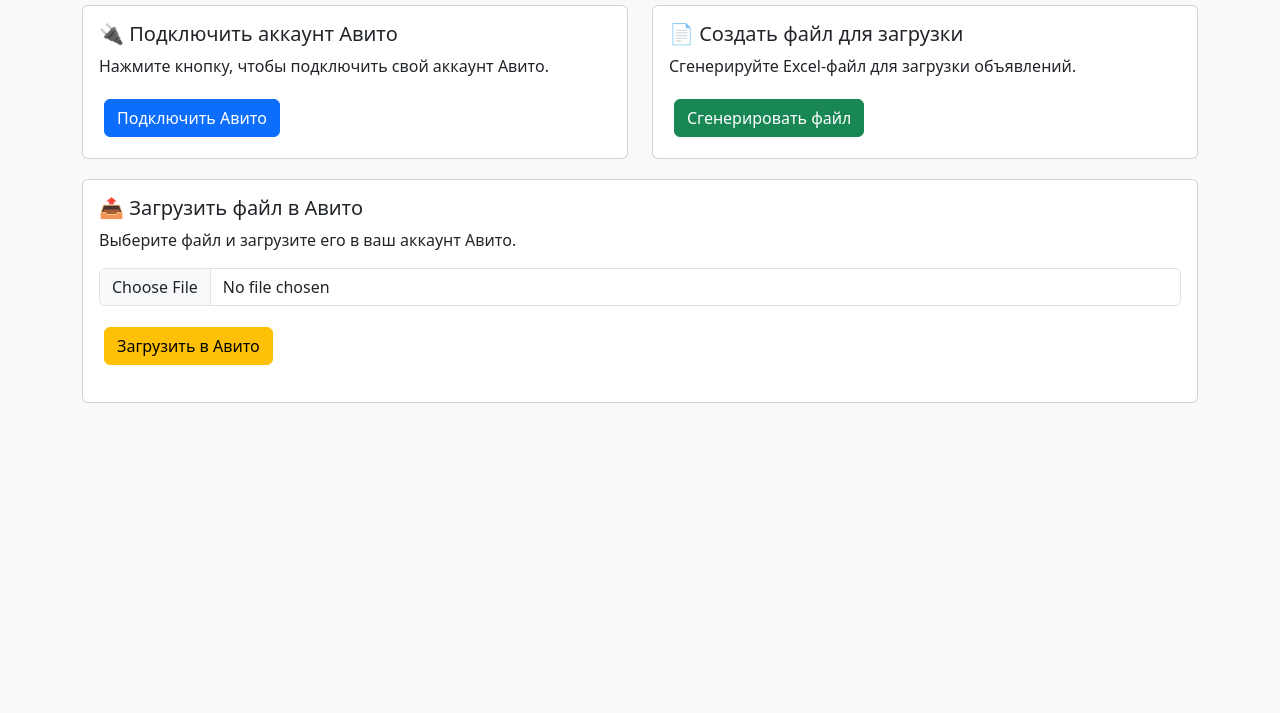
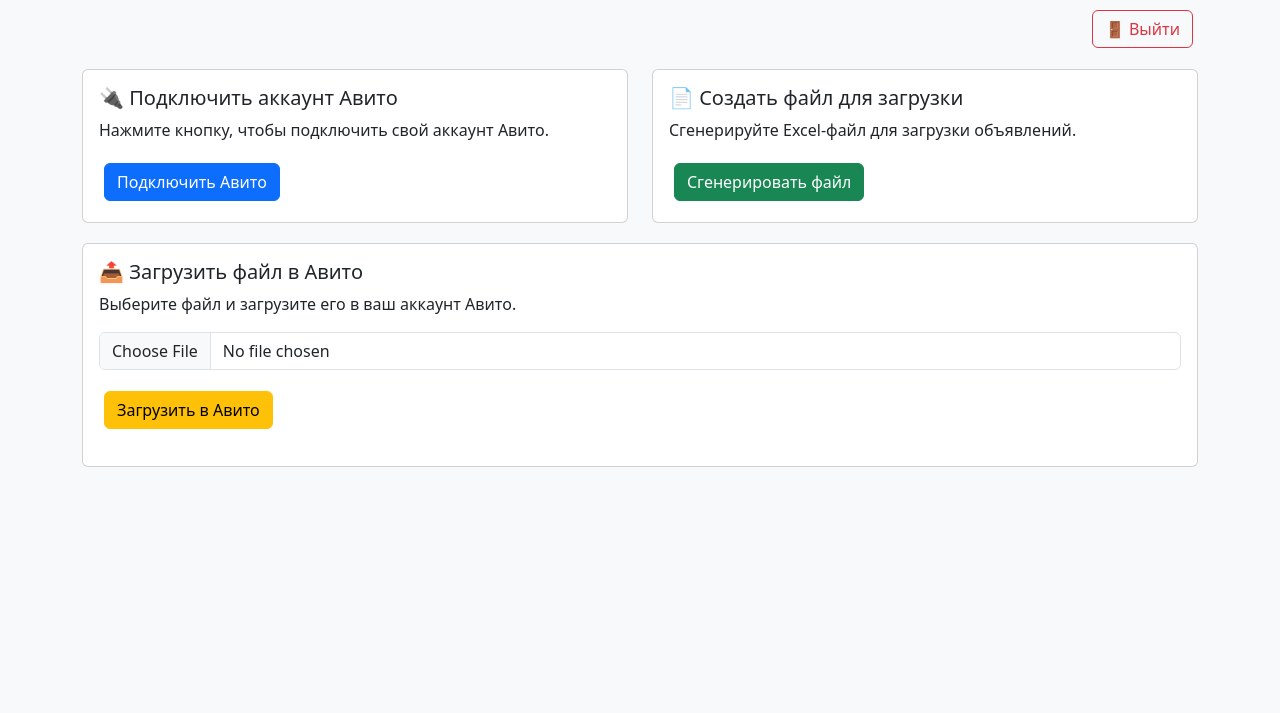
Before and after one commit to deruslanov1988-ctrl/avito-helper, a website: page index.html in a window 1280 px wide. Shown: the part 87-800 px from the top of the page. Drawn offline with nearby package versions, Linux system fonts and the light colour scheme; sample sign-in values are in the browser's storage.

Commit message:
index.html

```diff
--- a/index.html
+++ b/index.html
@@ -17,6 +17,9 @@
         <div class="row">
             <div class="col-md-12">
                 <h1 class="text-center mb-4">🚀 Авито Помощник</h1>
+           <div class="text-end mb-3">
+    <button id="logoutButton" class="btn btn-outline-danger">🚪 Выйти</button>
+</div>
             </div>
         </div>
 
```
